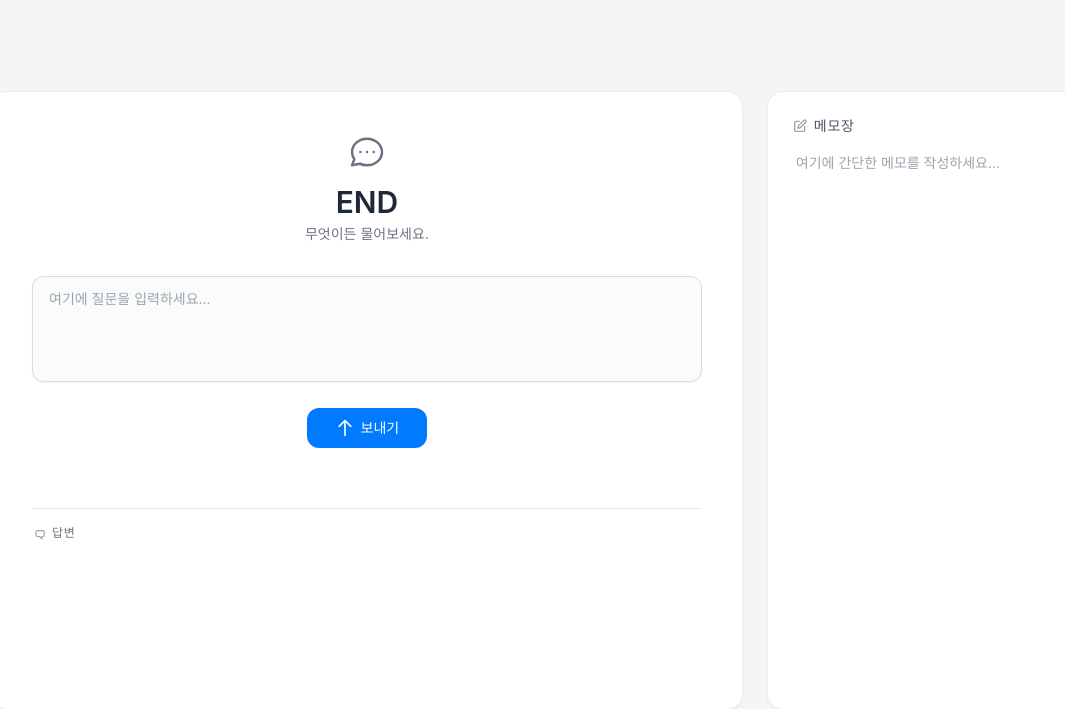
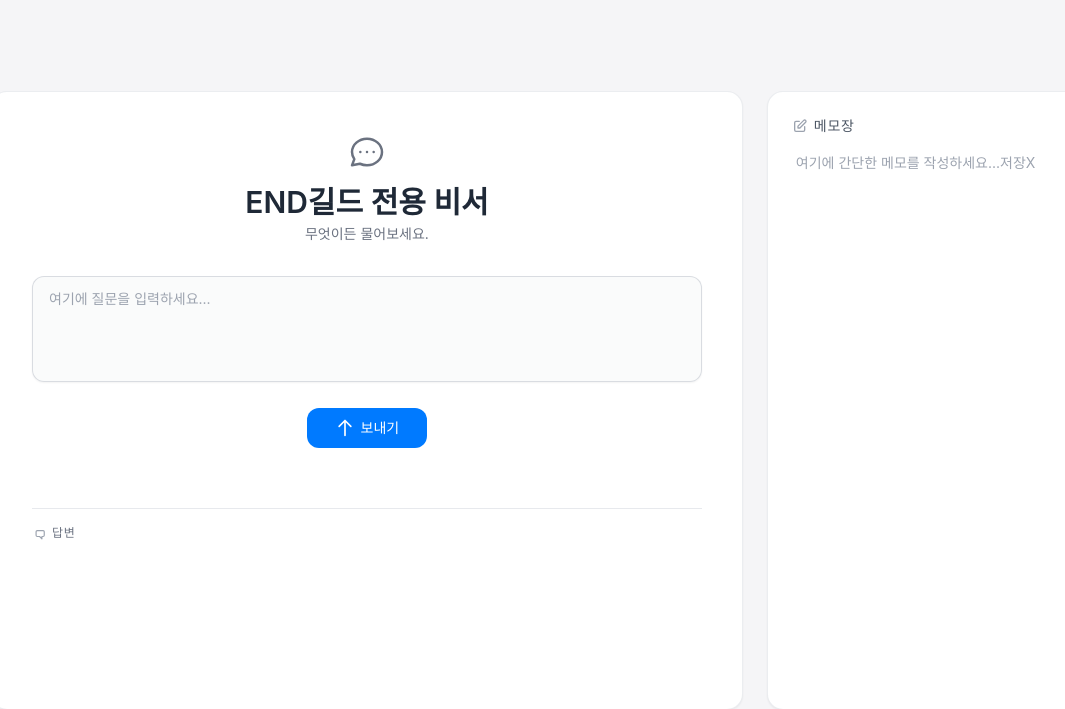
Before and after one commit to suke199800/gemini-render, a Flask app: page / in a window 1280 px wide. Shown: the top 709 px of the page, without its empty margins (73-1138 px from the left). Run offline with Flask 3, Linux system fonts and the light colour scheme; some libraries are stand-ins or nearby versions.

Commit message:
Update index.html

```diff
--- a/templates/index.html
+++ b/templates/index.html
@@ -74,7 +74,7 @@
                  <svg xmlns="http://www.w3.org/2000/svg" class="h-10 w-10 mx-auto text-gray-500 mb-3" fill="none" viewBox="0 0 24 24" stroke="currentColor" stroke-width="1.5">
                    <path stroke-linecap="round" stroke-linejoin="round" d="M8 12h.01M12 12h.01M16 12h.01M21 12c0 4.418-4.03 8-9 8a9.863 9.863 0 01-4.255-.949L3 20l1.395-3.72C3.512 15.042 3 13.574 3 12c0-4.418 4.03-8 9-8s9 3.582 9 8z" />
                  </svg>
-                <h1 class="text-2xl md:text-3xl font-semibold text-gray-800">END</h1>
+                <h1 class="text-2xl md:text-3xl font-semibold text-gray-800">END길드 전용 비서</h1>
                 <p class="text-sm text-gray-500 mt-1">무엇이든 물어보세요.</p>
             </div>
 
@@ -117,7 +117,7 @@
                 </svg>
                 메모장
             </h3>
-            <textarea id="notepadTextarea" class="w-full h-full bg-transparent focus:outline-none focus:ring-0 p-1" placeholder="여기에 간단한 메모를 작성하세요..."></textarea>
+            <textarea id="notepadTextarea" class="w-full h-full bg-transparent focus:outline-none focus:ring-0 p-1" placeholder="여기에 간단한 메모를 작성하세요...저장X"></textarea>
         </div>
 
     </div>
```
